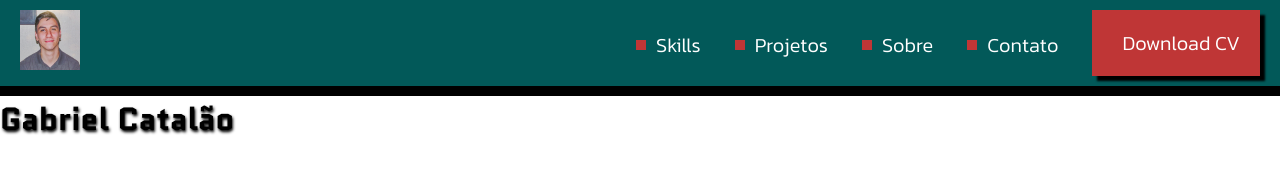
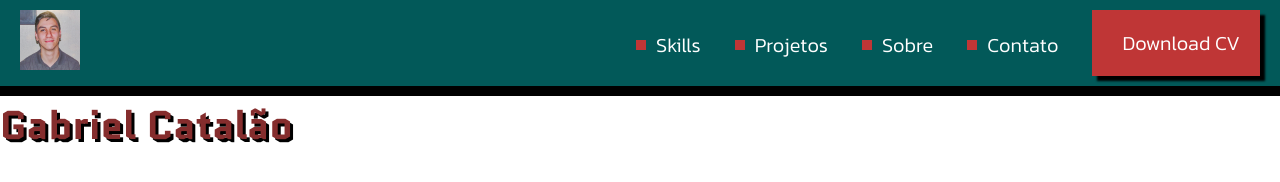
Before and after one commit to gabrielcatalao/Projeto-portfolio, a plain HTML site: page index.html in a window 1280 px wide. Drawn offline with Linux system fonts and the light colour scheme; files that its build step writes are made by us from their sources.

Commit message:
rest img and change title

```diff
--- a/css/componets/title.css
+++ b/css/componets/title.css
@@ -1,6 +1,6 @@
 h1{
     font-family: "Quantico", sans-serif;
-    /*font-size: ;*/
-    color: #000;
-    text-shadow: 1px 2px 3px #000;
+    font-size: 40px;
+    color: rgb(133, 45, 45);
+    text-shadow: 3px 3px 0px #000;
 }
--- a/css/reset.css
+++ b/css/reset.css
@@ -1,3 +1,8 @@
-body, h1, h2, h3, img{
+body, h1, h2, h3,img {
     margin: 0;
 }
+
+img{
+    border:none;
+    padding: 0;
+}
```
